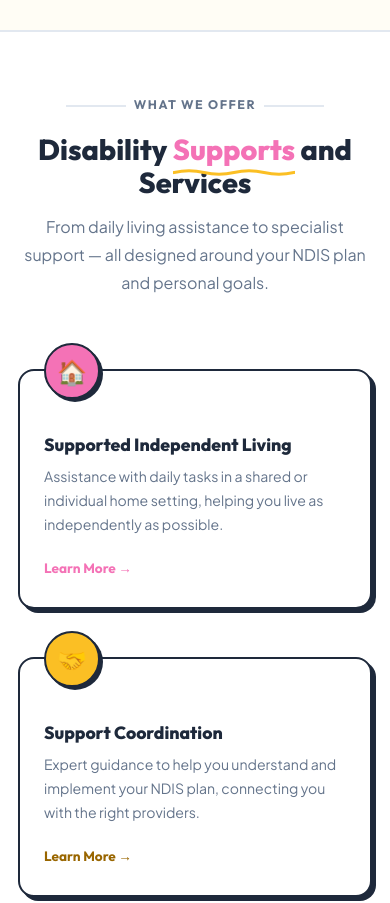
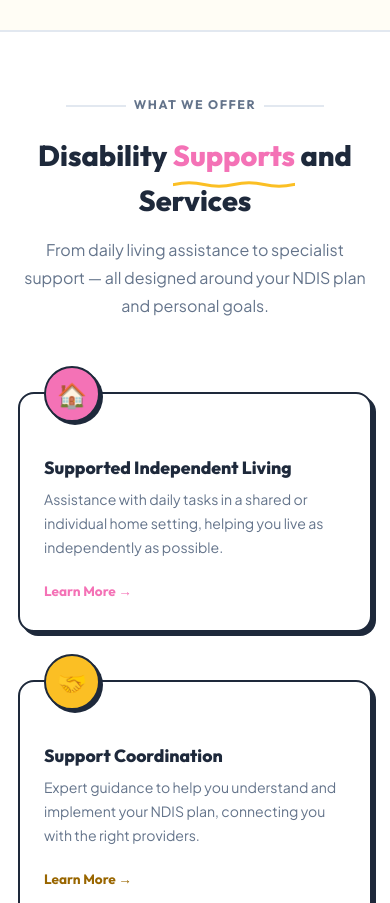
Before and after one commit to BaxrLuay/moduscare, a website: page index.html in a window 390 px wide. Shown: the part 1960-2863 px from the top of the page. Drawn offline with nearby package versions, Linux system fonts and the light colour scheme.

Commit message:
Fix squiggle overlap on services heading (mobile)
Increase line-height on mobile only so the amber underline
on 'Supports' doesn't touch 'and Services' on the next line.

Co-Authored-By: Claude Sonnet 4.6 <noreply@anthropic.com>

```diff
--- a/index.html
+++ b/index.html
@@ -338,6 +338,9 @@
       .about-copy .check-row { text-align: left; }
       .about-copy .btn-stack,
       .about-copy .about-btn { display: flex; justify-content: center; }
+
+      /* ── Services heading line-height fix ── */
+      .services-heading { line-height: 1.55 !important; }
 
       /* ── Services grid ── */
       .services-grid {
@@ -719,7 +722,7 @@
     <div class="wrap" style="position:relative; z-index:1;">
       <div style="text-align:center; margin-bottom:72px;">
         <div class="section-label rv" style="justify-content:center; margin-bottom:18px;">What We Offer</div>
-        <h2 class="rv" style="font-weight:800; font-size:clamp(1.8rem,3vw,2.6rem); color:var(--fg); margin-bottom:14px; transition-delay:0.07s;">
+        <h2 class="rv services-heading" style="font-weight:800; font-size:clamp(1.8rem,3vw,2.6rem); color:var(--fg); margin-bottom:14px; transition-delay:0.07s;">
           Disability <span class="squig" style="color:var(--pink);">Supports</span> and Services
         </h2>
         <p class="rv" style="color:var(--mfg); max-width:520px; margin:0 auto; font-size:1rem; line-height:1.75; transition-delay:0.14s;">
```
